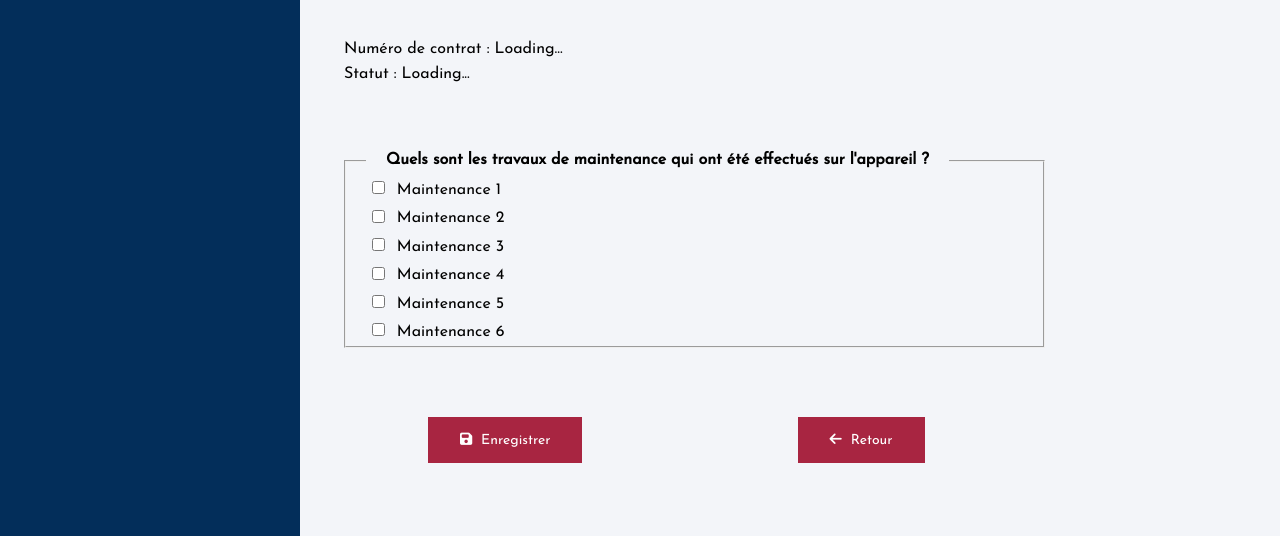
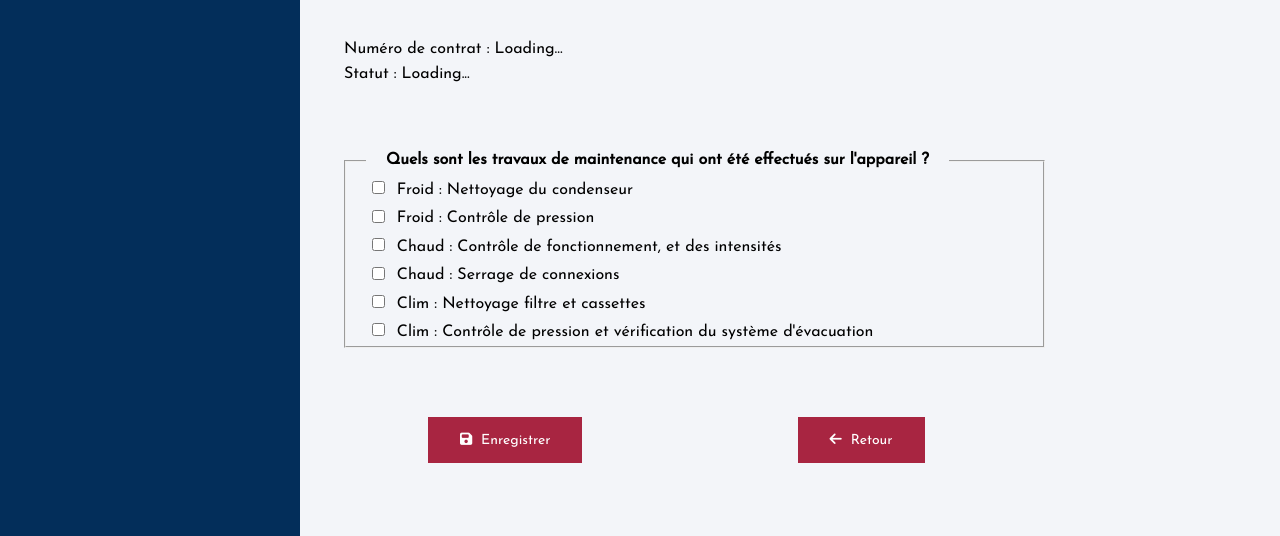
Before and after one commit to Smart-Contract-Appareil/Appareil, a plain HTML site: page V1 Blockcare/Interface Fournisseurs/logMaintenance.html in a window 1280 px wide. Shown: the part 264-800 px from the top of the page. Drawn offline with Linux system fonts and the light colour scheme; a script that the page names is missing.

Commit message:
Blockcare v1.3
Ajout travaux de maintenance

```diff
--- a/V1 Blockcare/Interface Fournisseurs/logMaintenance.html
+++ b/V1 Blockcare/Interface Fournisseurs/logMaintenance.html
@@ -35,12 +35,12 @@
                             <fieldset>
                               <legend><b>Quels sont les travaux de maintenance qui ont été effectués sur l'appareil ?</b></legend>
                               <div>
-                                <input id="mtn1" type="checkbox" name="mtn1" value="1"/><label for="mtn1"> Maintenance 1</label></td><br>
-                                <input id="mtn2" type="checkbox" name="mtn2" value="2"/><label for="mtn2"> Maintenance 2</label></td><br>
-                                <input id="mtn3" type="checkbox" name="mtn3" value="3"/><label for="mtn3"> Maintenance 3</label></td><br>
-                                <input id="mtn4" type="checkbox" name="mtn4" value="4"/><label for="mtn4"> Maintenance 4</label></td><br>
-                                <input id="mtn5" type="checkbox" name="mtn5" value="5"/><label for="mtn5"> Maintenance 5</label></td><br>
-                                <input id="mtn6" type="checkbox" name="mtn6" value="6"/><label for="mtn6"> Maintenance 6</label></td><br>
+                                <input id="mtn1" type="checkbox" name="Froid : Nettoyage du condenseur" value="Froid : Nettoyage du condenseur"/><label for="mtn1"> Froid : Nettoyage du condenseur</label></td><br>
+                                <input id="mtn2" type="checkbox" name="Froid : Contrôle de pression" value="Froid : Contrôle de pression"/><label for="mtn2"> Froid : Contrôle de pression</label></td><br>
+                                <input id="mtn3" type="checkbox" name="Chaud : Contrôle de fonctionnement, et des intensités" value="Chaud : Contrôle de fonctionnement, et des intensités"/><label for="mtn3"> Chaud : Contrôle de fonctionnement, et des intensités</label></td><br>
+                                <input id="mtn4" type="checkbox" name="Chaud : Serrage de connexions" value="Chaud : Serrage de connexions"/><label for="mtn4"> Chaud : Serrage de connexions</label></td><br>
+                                <input id="mtn5" type="checkbox" name="Clim : Nettoyage filtre et cassettes" value="Clim : Nettoyage filtre et cassettes"/><label for="mtn5"> Clim : Nettoyage filtre et cassettes</label></td><br>
+                                <input id="mtn6" type="checkbox" name="Clim : Contrôle de pression et vérification du système d'évacuation" value="Clim : Contrôle de pression et vérification du système d'évacuation"/><label for="mtn6"> Clim : Contrôle de pression et vérification du système d'évacuation</label></td><br>
                              </div>
                             </fieldset><br>
                         </form>
```
